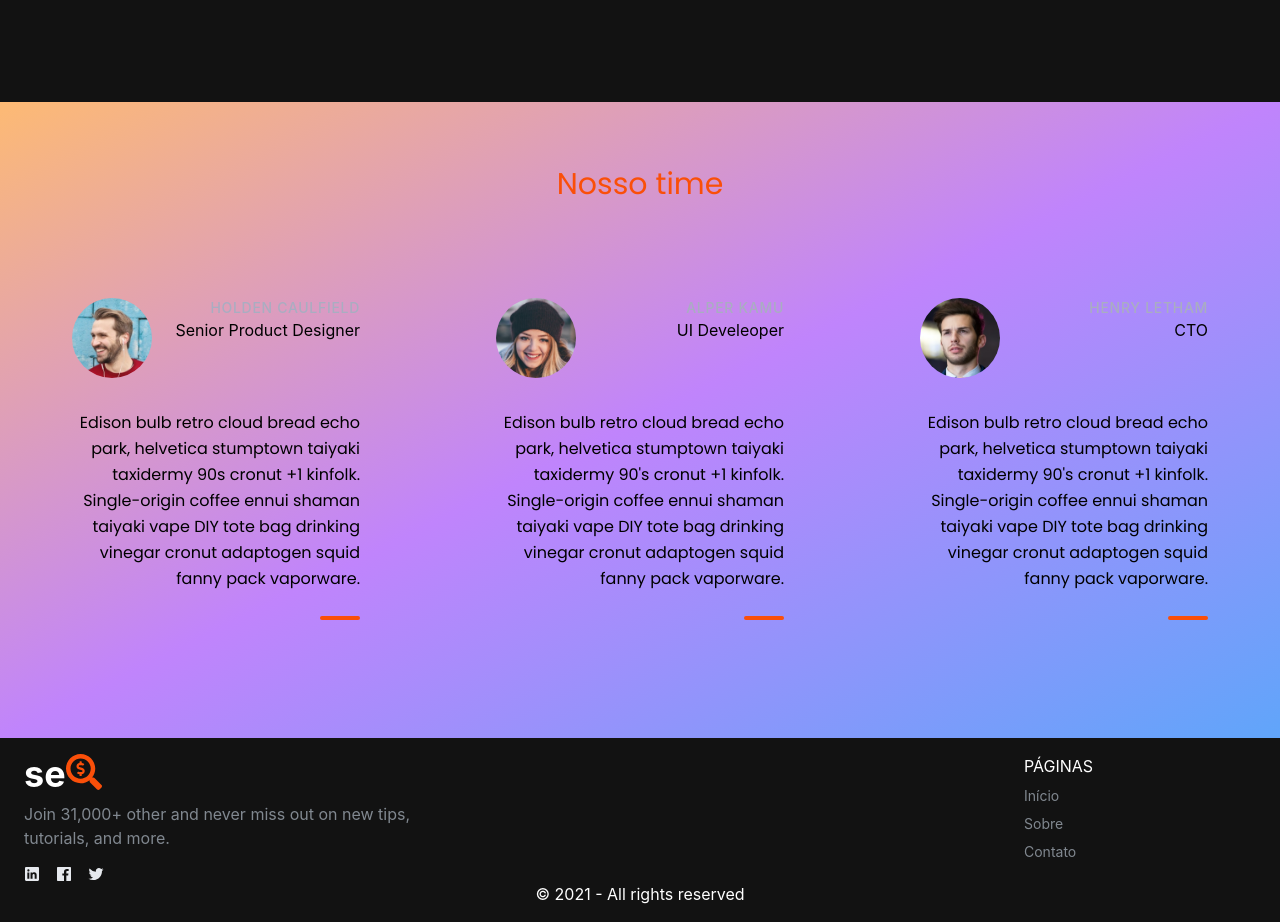
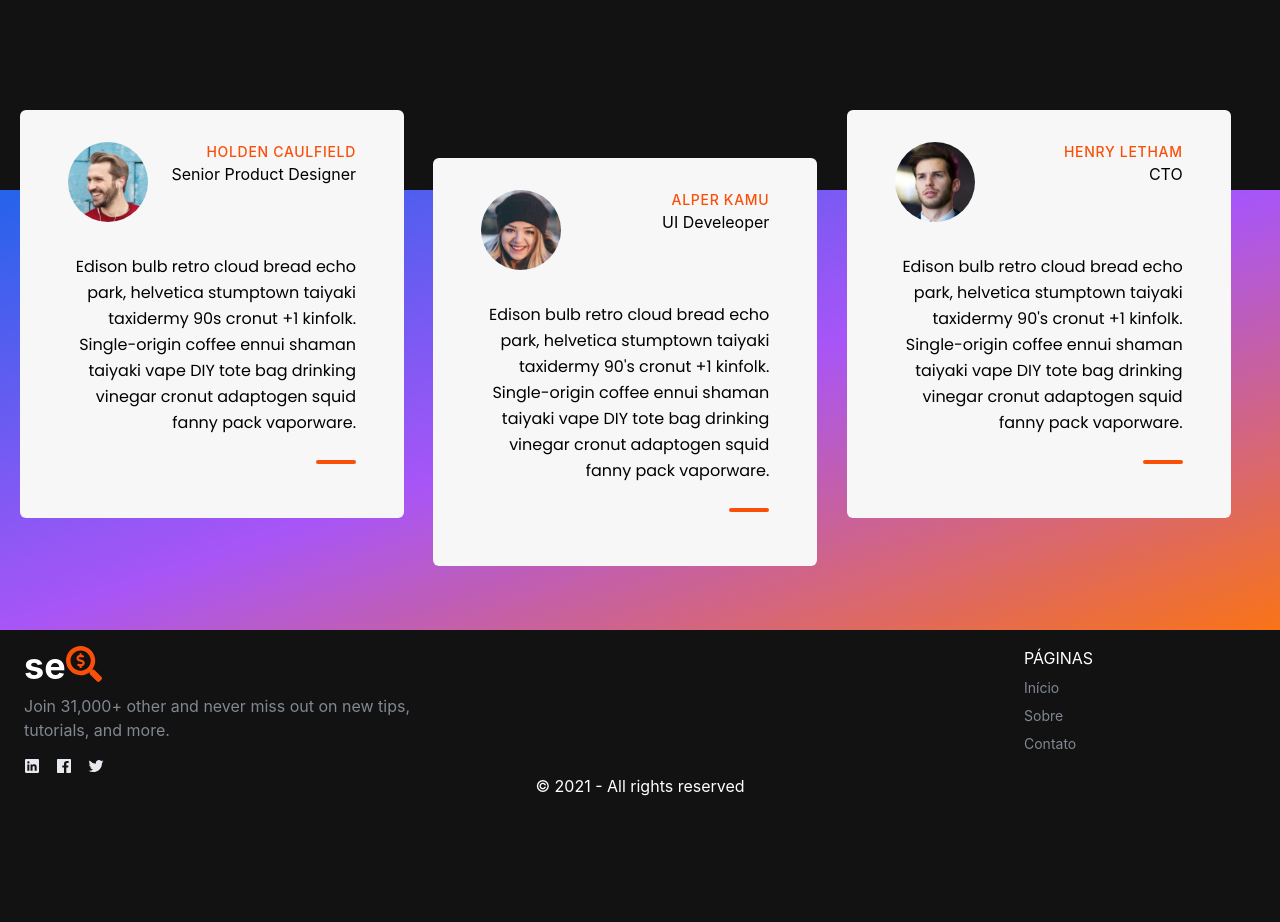
Before and after one commit to scalarerp/next-context, a Next.js app: page / in a window 1280 px wide. Shown: the part 3581-4503 px from the top of the page. After the commit the page ends 4395 px from the top, so only its background shows below. Built offline with nearby package versions, Linux system fonts and the light colour scheme.

Commit message:
ajustes nos rewiews

```diff
--- a/src/components/rewiews/index.jsx
+++ b/src/components/rewiews/index.jsx
@@ -5,15 +5,11 @@ import Img3 from 'assets/images/pic-3.png'
 
 const Rewiews = () => {
     return (
-        <div className="mt-10 bg-gradient-inverse pt-8">
-            <div className="flex justify-center font-poppins sm:text-3xl text-2xl font-medium title-font mt-8 text-brand">
-                <h1>Nosso time</h1>
-                {/* <pre>{JSON.stringify(imageList2, null, 2)}</pre> */}
-            </div>
-            <section className="text-inverse body-font">
-                <div className="container px-5 py-24 mx-auto">
-                    <div className="flex flex-wrap -m-4 justify-around">
-                        <div className="lg:w-1/3 lg:mb-0 mb-6 p-4 max-w-xs">
+        <div className="mt-24  pt-8">
+            <section className="text-inverse  bg-gradient-inverse">
+                <div className="container px-5 py-20  mx-auto">
+                    <div className="grid xl:grid-cols-3 lg:grid-cols-2 grid-cols-1">
+                        <div className=" xl:transform xl:-translate-y-40 xl:-mb-32 mb-32 px-12  py-8 lg:max-w-sm bg-inverse-opacity rounded-md">
                             <div className="h-full lg:text-right text-center">
                                 <div className="flex lg:justify-between lg:text-right text-center justify-center">
                                     <img
@@ -23,7 +19,7 @@ const Rewiews = () => {
                                     />
                                     <div className=" lg:ml-0 ml-8">
                                         <div>
-                                            <h2 className="text-secondary font-medium title-font tracking-wider text-sm">
+                                            <h2 className="text-brand-inverse font-medium title-font tracking-wider text-sm">
                                                 HOLDEN CAULFIELD
                                             </h2>
                                         </div>
@@ -45,7 +41,7 @@ const Rewiews = () => {
                                 <span className="inline-block h-1 w-10 rounded bg-brand mt-6 mb-4"></span>
                             </div>
                         </div>
-                        <div className="lg:w-1/3 lg:mb-0 mb-6 p-4 max-w-xs">
+                        <div className=" xl:transform xl:-translate-y-28 xl:-mb-32 mb-32 px-12  py-8 lg:max-w-sm bg-inverse-opacity rounded-md">
                             <div className="h-full lg:text-right text-center">
                                 <div className="flex lg:justify-between lg:text-right text-center justify-center">
                                     <img
@@ -54,7 +50,7 @@ const Rewiews = () => {
                                         alt="testimonial"
                                     />
                                     <div className="lg:ml-0 ml-8">
-                                        <h2 className="text-secondary font-medium title-font tracking-wider text-sm">
+                                        <h2 className="text-brand-inverse font-medium title-font tracking-wider text-sm">
                                             ALPER KAMU
                                         </h2>
                                         <p className="text-inverse">
@@ -73,7 +69,7 @@ const Rewiews = () => {
                                 <span className="inline-block h-1 w-10 rounded bg-brand mt-6 mb-4"></span>
                             </div>
                         </div>
-                        <div className="lg:w-1/3 lg:mb-0 p-4 max-w-xs">
+                        <div className=" xl:-mb-32 px-12  xl:transform xl:-translate-y-40 py-8 lg:max-w-sm bg-inverse-opacity rounded-md">
                             <div className="h-full lg:text-right text-center">
                                 <div className="flex lg:justify-between lg:text-right text-center justify-center">
                                     <img
@@ -82,7 +78,7 @@ const Rewiews = () => {
                                         src={Img3.src}
                                     />
                                     <div className="lg:ml-0 ml-8">
-                                        <h2 className="text-secondary font-medium title-font tracking-wider text-sm">
+                                        <h2 className="text-brand font-medium title-font tracking-wider text-sm">
                                             HENRY LETHAM
                                         </h2>
                                         <p className="text-inverse">CTO</p>
--- a/src/styles/colors.scss
+++ b/src/styles/colors.scss
@@ -18,10 +18,11 @@
     --color-green-600: #68d94a;
     --color-red-500: #ff4545;
     --color-yellow-500: #ffd644;
-
+    --bg-inverse-opacity: rgba(22, 22, 22, 0.87);
     --color-team-unknown: #818890;
     --color-team-blue: #36a3ff;
     --color-team-red: #ff4545;
+
     /* yellow in light mode is... hard */
     --color-team-yellow: #a08600;
     --color-yellow-500: #a08600;
--- a/src/styles/globals.scss
+++ b/src/styles/globals.scss
@@ -46,9 +46,11 @@ a {
         @apply bg-gray-200 dark:bg-gray-700;
     }
     .bg-gradient-inverse {
-        @apply bg-gradient-to-tl from-blue-400 via-purple-400 to-orange-300 dark:bg-gradient-to-tl;
+        @apply bg-gradient-to-br from-blue-600  via-purple-500 to-orange-500;
     }
-
+    .bg-inverse-opacity {
+        @apply bg-gray-900 dark:bg-gray-100;
+    }
     .bg-inverse {
         @apply bg-black dark:bg-white;
     }
@@ -71,7 +73,12 @@ a {
     .text-secondary {
         @apply dark:text-blueGray-500 text-gray-500;
     }
-
+    .text-brand-inverse {
+        @apply text-brand dark:text-brand;
+    }
+    ::selection {
+        @apply bg-brand text-white;
+    }
     .text-inverse {
         @apply dark:text-black text-white;
     }
--- a/tailwind.config.js
+++ b/tailwind.config.js
@@ -31,6 +31,8 @@ module.exports = {
                 primary: 'var(--color-red-500)',
                 brand: 'var(--brand)',
                 lightBrand: 'var(--light-brand)',
+                inverseOpacity: 'var(--bg-inverse-opacity)',
+
                 gray: {
                     100: 'var(--color-gray-100)',
                     200: 'var(--color-gray-200)',
```
Also changed, not shown: 1 other file (tests, documents, lock files or other folders).
